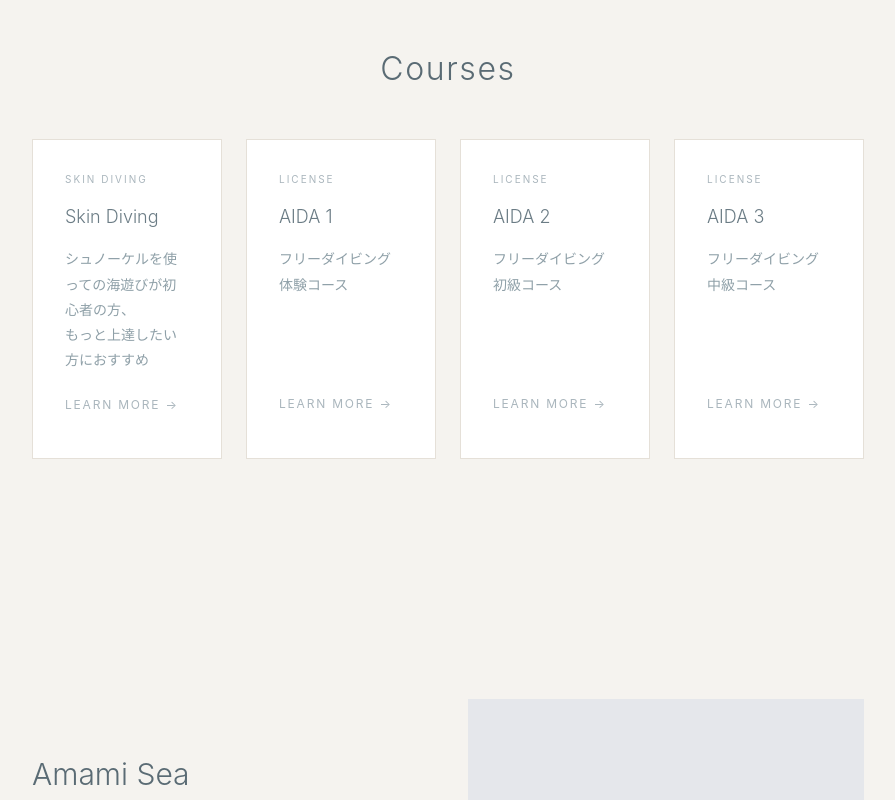
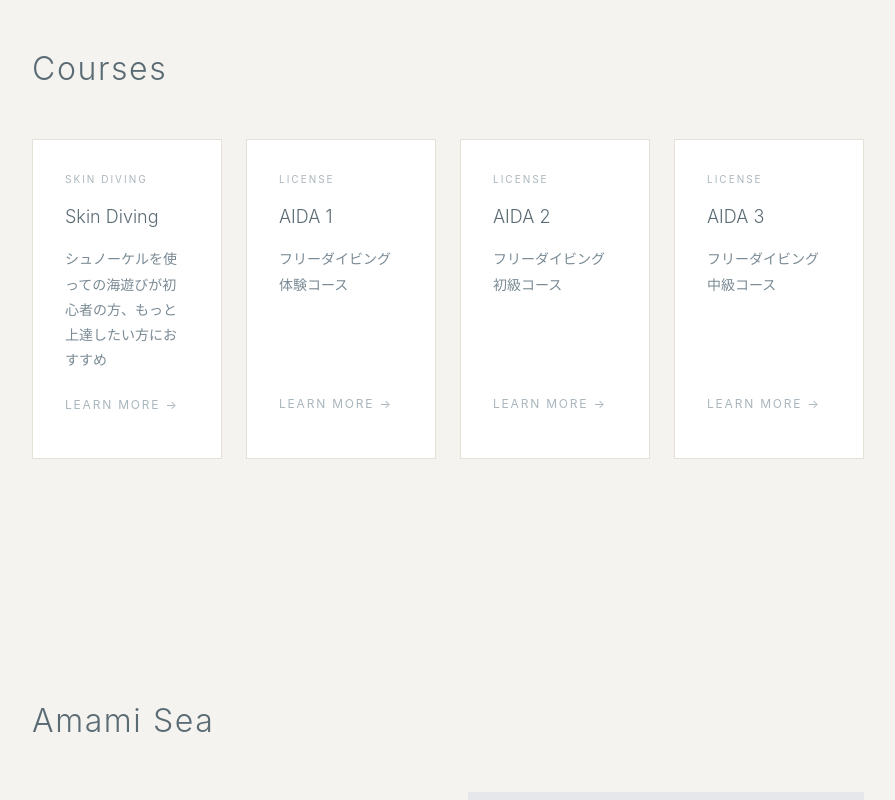
Before and after one commit to ikucha-portfolio/freediving-site, a React (Vite) app: page / in a window 1280 px wide. Shown: the part 1420-2220 px from the top of the page, without its empty margins (192-1087 px from the left). Built offline with nearby package versions, Linux system fonts and the light colour scheme.

Commit message:
feat:各sectionタイトル左寄せ・TitleTextルール変更

```diff
--- a/src/components/ui/TitleBlock.jsx
+++ b/src/components/ui/TitleBlock.jsx
@@ -1,6 +1,13 @@
-const TitleBlock = ({ children, center = false }) => {
+const TitleBlock = ({ children, align = "left" }) => {
   return (
-    <h2 className={`text-3xl md:text-[32px] font-light tracking-[0.05em] text-[#5a6b74] leading-[1.4] ${center ? "text-center" : ""}`}>
+    <h2
+      className={`
+        text-3xl md:text-[32px]
+        font-light tracking-[0.05em]
+        text-[#5a6b74] leading-[1.4]
+        ${align === "center" ? "text-center" : "text-left"}
+      `}
+    >
       {children}
     </h2>
   );
--- a/src/pages/Home.jsx
+++ b/src/pages/Home.jsx
@@ -3,16 +3,15 @@
 import TwoColumn from "../components/layout/TwoColumn";
 import TitleBlock from "../components/ui/TitleBlock";
 import BodyText from "../components/ui/BodyText";
-import Card from "../components/ui/Card";
 import Container from "../components/layout/Container";
 
 export default function Home() {
   return (
     <main>
+
       {/* HERO */}
       <section className="relative w-full h-screen pt-20 overflow-hidden">
 
-  {/* 画像 */}
         <div className="absolute inset-0">
           <img
             src="/images/hero2.jpeg"
@@ -22,10 +21,7 @@
           />
         </div>
 
-  {/* コンテンツ */}
         <div className="relative z-10 h-full flex items-center">
-
-    {/* ← ここ追加（超重要） */}
           <div className="max-w-5xl mx-auto w-full px-8 flex justify-end">
 
             <div className="max-w-xl text-white space-y-8 text-center">
@@ -60,19 +56,17 @@
 
       </section>
 
-
-      {/* Freediving セクション */}
+      {/* Freediving */}
       <Section variant="compact">
         <Container>
 
           <TwoColumn variant="compact">
 
-      {/* 左 */}
             <div className="space-y-5">
 
               <TitleBlock>
                 <span translate="no" className="notranslate">
-            WATS FREEDIVING
+                  WHAT IS FREEDIVING
                 </span>
               </TitleBlock>
 
@@ -88,11 +82,12 @@
                   ぜひ体験してみてください。
                 </p>
               </BodyText>
+
               <div className="pt-10 space-y-6 flex flex-col items-end">
 
                 <Link
                   to="/freediving"
-    className="group text-xs tracking-[0.2em] text-[#5a6b74] hover:text-[#2f3e46]"
+                  className="group text-xs tracking-[0.2em] text-[#5a6b74]"
                 >
                   <span className="inline-flex items-center gap-3">
                     FREEDIVING
@@ -104,7 +99,7 @@
 
                 <Link
                   to="/about"
-    className="group text-xs tracking-[0.2em] text-[#5a6b74] hover:text-[#2f3e46]"
+                  className="group text-xs tracking-[0.2em] text-[#5a6b74]"
                 >
                   <span className="inline-flex items-center gap-3">
                     ABOUT ME
@@ -117,8 +112,6 @@
               </div>
             </div>
 
-
-      {/* 右 */}
             <div className="flex justify-end">
               <img
                 src="/images/freediving.jpeg"
@@ -132,85 +125,36 @@
         </Container>
       </Section>
 
-{/* Courses セクション */}
+      {/* Courses */}
       <Section variant="compact">
         <Container>
 
-    {/* タイトル */}
-    <div className="text-center mb-12">
-      <TitleBlock center>Courses</TitleBlock>
+          <div className="mb-12">
+            <TitleBlock>Courses</TitleBlock>
           </div>
 
-    {/* --- Skin Diving --- */}
           <div className="grid md:grid-cols-2 lg:grid-cols-4 gap-4 md:gap-6">
 
-  {/* Skin */}
-  <div className="bg-white border border-[#e5e0d8] p-8 space-y-4 hover:shadow-sm transition">
+            {[
+              { title: "Skin Diving", label: "SKIN DIVING", text: "シュノーケルを使っての海遊びが初心者の方、もっと上達したい方におすすめ" },
+              { title: "AIDA 1", label: "LICENSE", text: "フリーダイビング体験コース" },
+              { title: "AIDA 2", label: "LICENSE", text: "フリーダイビング初級コース" },
+              { title: "AIDA 3", label: "LICENSE", text: "フリーダイビング中級コース" }
+            ].map((course, i) => (
+              <div key={i} className="bg-white border border-[#e5e0d8] p-8 h-[320px] flex flex-col hover:shadow-sm transition">
 
+                <div className="space-y-4">
                   <div className="text-[10px] tracking-[0.2em] text-[#aab6bd]">
-      SKIN DIVING
+                    {course.label}
                   </div>
 
-    <h3 className="text-[18px] font-light text-[#6b7c85]">
-      Skin Diving
+                  <h3 className="text-[18px] font-light text-[#5a6b74]">
+                    {course.title}
                   </h3>
 
-    <p className="text-[14px] text-[#8fa0a8] leading-[1.8]">
-      シュノーケルを使っての海遊びが初心者の方、
-      <br />
-      もっと上達したい方におすすめ
+                  <p className="text-[14px] text-[#7a8a94] leading-[1.8] min-h-[125px]">
+                    {course.text}
                   </p>
-
-    <div className="text-[12px] text-[#aab6bd] tracking-[0.15em] pt-2">
-      LEARN MORE →
-    </div>
-
-  </div>
-
-  {/* AIDA1 */}
-  <div className="bg-white border border-[#e5e0d8] p-8 h-[320px] flex flex-col hover:shadow-sm transition">
-
-  <div className="space-y-4">
-
-    <div className="text-[10px] tracking-[0.2em] text-[#aab6bd]">
-      LICENSE
-    </div>
-
-    <h3 className="text-[18px] font-light text-[#6b7c85]">
-      AIDA 1
-    </h3>
-
-    {/* 👇ここが超重要 */}
-    <p className="text-[14px] text-[#8fa0a8] leading-[1.8] min-h-[125px]">
-      フリーダイビング体験コース
-    </p>
-
-  </div>
-
-  {/* 👇普通に余白で調整 */}
-  <div className="text-[12px] text-[#aab6bd] tracking-[0.15em] mt-6">
-    LEARN MORE →
-  </div>
-
-</div>
-
-  {/* AIDA2 */}
-<div className="bg-white border border-[#e5e0d8] p-8 h-[320px] flex flex-col hover:shadow-sm transition">
-
-  <div className="space-y-4">
-
-    <div className="text-[10px] tracking-[0.2em] text-[#aab6bd]">
-      LICENSE
-    </div>
-
-    <h3 className="text-[18px] font-light text-[#6b7c85]">
-      AIDA 2
-    </h3>
-
-    <p className="text-[14px] text-[#8fa0a8] leading-[1.8] min-h-[125px]">
-      フリーダイビング初級コース
-    </p>
-
                 </div>
 
                 <div className="text-[12px] text-[#aab6bd] tracking-[0.15em] mt-6">
@@ -218,49 +162,24 @@
                 </div>
 
               </div>
+            ))}
 
-  {/* AIDA3 */}
-<div className="bg-white border border-[#e5e0d8] p-8 h-[320px] flex flex-col hover:shadow-sm transition">
-
-  <div className="space-y-4">
-
-    <div className="text-[10px] tracking-[0.2em] text-[#aab6bd]">
-      LICENSE
-    </div>
-
-    <h3 className="text-[18px] font-light text-[#6b7c85]">
-      AIDA 3
-    </h3>
-
-    <p className="text-[14px] text-[#8fa0a8] leading-[1.8] min-h-[125px]">
-      フリーダイビング中級コース
-    </p>
-
-  </div>
-
-  <div className="text-[12px] text-[#aab6bd] tracking-[0.15em] mt-6">
-    LEARN MORE →
-  </div>
-
-</div>
           </div>
 
         </Container>
       </Section>
 
-{/* Amami Sea */}
+      {/* Amami */}
       <Section>
         <Container>
 
+          <div className="mb-12">
+            <TitleBlock>Amami Sea</TitleBlock>
+          </div>
+
           <div className="grid md:grid-cols-2 gap-10 items-center">
 
-      {/* テキスト */}
             <div className="space-y-6">
-
-        <h2 className="text-2xl md:text-3xl font-light text-[#5a6b74]">
-          Amami Sea
-        </h2>
-
               <p className="text-[15px] text-[#7a8a94] leading-[1.9]">
                 透き通るような青い海。<br />
                 静かに潜る時間の中で、<br />
@@ -270,13 +189,9 @@
               <div className="text-[12px] text-[#aab6bd] tracking-[0.15em]">
                 VIEW MORE →
               </div>
-
             </div>
 
-      {/* 画像 */}
-      <div className="w-full h-[300px] bg-gray-200">
-        {/* 後で画像入れる */}
-      </div>
+            <div className="w-full h-[300px] bg-gray-200" />
 
           </div>
 
@@ -287,15 +202,15 @@
       <Section variant="compact">
         <Container size="narrow">
 
-    <div className="text-center mb-10">
-      <TitleBlock center>FAQ</TitleBlock>
+          <div className="mb-12">
+            <TitleBlock>FAQ</TitleBlock>
           </div>
 
           <div className="space-y-6">
 
             <div>
               <p className="font-light text-[#5a6b74]">
-          Q.初めてでもできますか？
+                Q. 初めてでもできますか？
               </p>
               <p className="text-[#7a8a94] text-sm mt-2">
                 はい、スキンダイビングコースからご参加いただけます。
@@ -307,16 +222,16 @@
                 Q. 年齢や体力に制限はありますか？
               </p>
               <p className="text-[#7a8a94] text-sm mt-2">
-          18歳以上で健康に問題のない方なら体力に自信がなくても大丈夫です。
+                18歳以上で健康に問題のない方なら大丈夫です。
               </p>
             </div>
 
             <div>
               <p className="font-light text-[#5a6b74]">
-          Q.機材のレンタルはできますか？
+                Q. 機材のレンタルはできますか？
               </p>
               <p className="text-[#7a8a94] text-sm mt-2">
-          はい、どのコースでも必要な機材は全てレンタル可能です。
+                はい、全てレンタル可能です。
               </p>
             </div>
 
@@ -329,9 +244,9 @@
       <Section>
         <Container size="narrow">
 
-    <div className="text-center space-y-6">
+          <div className="space-y-6">
 
-      <TitleBlock center>Contact</TitleBlock>
+            <TitleBlock>Contact</TitleBlock>
 
             <p className="text-[#7a8a94] text-sm">
               ご予約・お問い合わせはこちらから
@@ -346,15 +261,15 @@
         </Container>
       </Section>
 
+      {/* Footer */}
       <footer className="border-t border-[#eee] py-10 mt-20">
         <Container>
-
           <div className="text-center text-sm text-[#aab6bd]">
             © 2026 Hico Freediving
           </div>
-
         </Container>
       </footer>
+
     </main>
   );
 }
```
Lines whose indentation alone changed are shown as unchanged.
